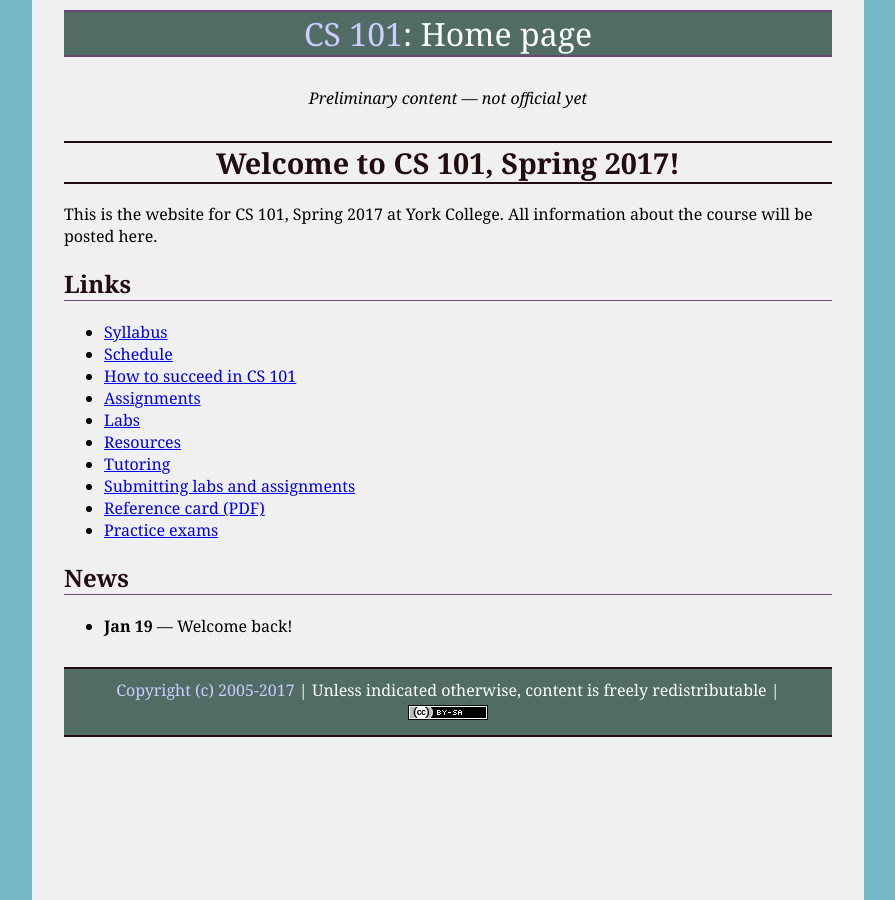
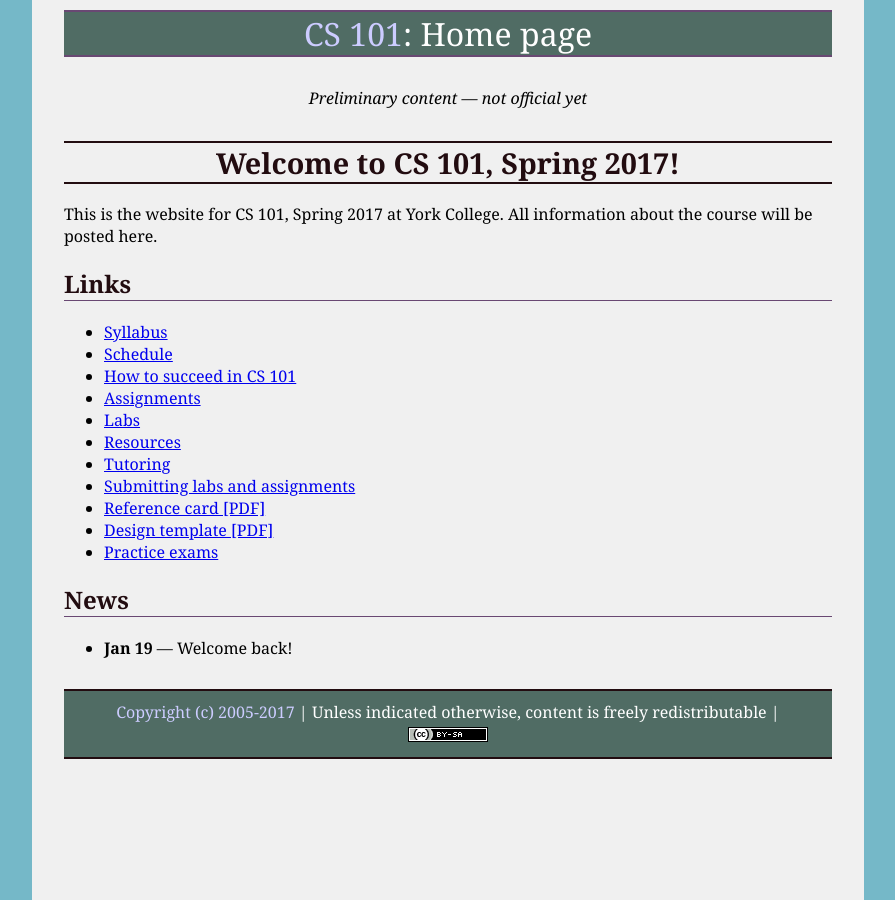
Before and after one commit to ycpcs/cs101-spring2017, a Jekyll site: the page built from index.md, in a window 1280 px wide. Shown: the whole page, without its empty margins (192-1087 px from the left). Built offline with Jekyll 4.4.1, drawn with Linux system fonts in a browser that asks for light colours.

Commit message:
link to design template

```diff
--- a/index.md
+++ b/index.md
@@ -18,7 +18,8 @@ All information about the course will be posted here.
 * [Resources](resources.html)
 * [Tutoring](tutoring.html)
 * [Submitting labs and assignments](submitting.html)
-* [Reference card (PDF)](refcard.pdf)
+* [Reference card \[PDF\]](refcard.pdf)
+* [Design template \[PDF\]](design-template.pdf)
 * [Practice exams](practice/index.html)
 
 ## News
```
Also changed, not shown: 1 other file.
